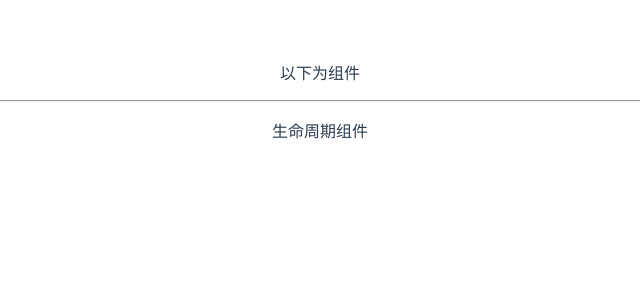
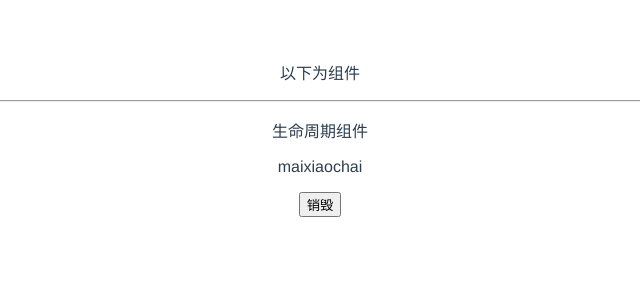
Before and after one commit to MaiXiaochai/firstVue, a Vue app: page / in a window 1280 px wide. Shown: the top 300 px of the page, without its empty margins (320-960 px from the left). Built offline with nearby package versions, Linux system fonts and the light colour scheme.

Commit message:
*)组件间通信

```diff
--- a/src/components/LifeCircle.vue
+++ b/src/components/LifeCircle.vue
@@ -1,13 +1,59 @@
 <template>
     <div>
         <p>生命周期组件</p>
+        <p v-if="isShow">{{str1}}</p>
+        <p v-else>{{str2}}</p>
+        <button @click="destroy">销毁</button>
 
     </div>
 </template>
 
 <script>
     export default {
-        name: "LifeCircle"
+        name: "LifeCircle",
+        beforeCreate() {
+            console.log('1: beforeCreate');
+        },
+        data() {
+            return {
+                isShow: false,
+                str1: 'maixiaochai',
+                str2: 'first-vue'
+            }
+        },
+        methods: {
+            destroy() {
+                // this 代表当前的实例，这里记得在销毁之前清除掉计时器
+                this.$destroy();
+            }
+        },
+        created() {
+            console.log('2: Created');
+        },
+        beforeMount() {
+            console.log('3: beforeMount');
+        },
+        mounted() {
+            console.log('4: mount');
+            this.intervalShow = setInterval(()=> {
+                console.log('+++++++++++++++');
+                this.isShow = !this.isShow;
+            }, 1000)
+        },
+        beforeUpdate() {
+            console.log('5: beforeUpdate');
+        },
+        updated() {
+            console.log('6: updated');
+        },
+        beforeDestroy() {
+            console.log('7: beforeDestroy');
+            // 销毁前，清除计时器
+            clearInterval(this.intervalShow);
+        },
+        destroyed() {
+            console.log('8: destroyed');
+        }
     }
 </script>
 
```
Also changed, not shown: 1 other file (tests, documents, lock files or other folders).
